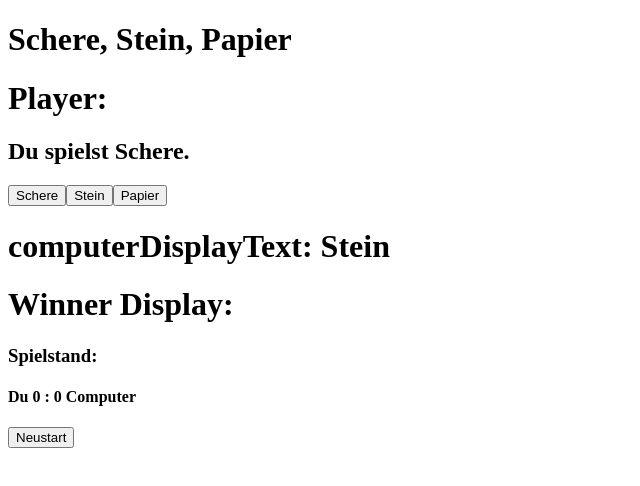
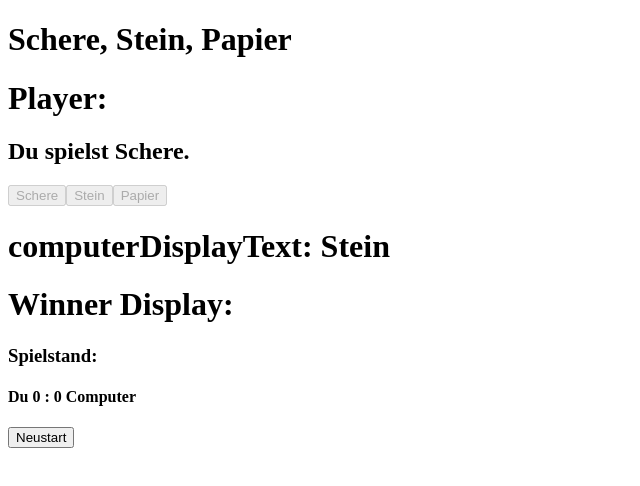
Before and after one commit to dthuesen/rock-paper-scissors, an Angular app: page / in a window 1280 px wide. Both pictures are taken after a click on the button "Schere". Shown: the top 486 px of the page, without its empty margins (0-640 px from the left). Built offline with nearby package versions, Linux system fonts and the light colour scheme.

Commit message:
Implement buttons disabled and hide restart button before first cklick of player

```diff
--- a/src/app/computer/computer.component.ts
+++ b/src/app/computer/computer.component.ts
@@ -1,18 +1,15 @@
-import { Component, OnInit, Input } from '@angular/core';
+import { Component, Input, EventEmitter, Output } from '@angular/core';
 
 @Component({
   selector: 'app-computer',
   templateUrl: './computer.component.html',
   styleUrls: ['./computer.component.css']
 })
-export class ComputerComponent implements OnInit {
+export class ComputerComponent {
 
   // (T)
   @Input('computerDisplayText') computerDisplayText: string;
 
   constructor() { }
 
-  ngOnInit() {
-  }
-
 }
--- a/src/app/game/game.component.html
+++ b/src/app/game/game.component.html
@@ -1,8 +1,10 @@
 <h1>{{title}}</h1>
 
-<app-player [playerDisplayText]="playerText" (choiceSet)="setPlayersChoice($event)"></app-player>
+<app-player [playerDisplayText]="playerText" (choiceSet)="setPlayersChoice($event)" [buttonsDisabled]="buttonsDisabled" ></app-player>
 <app-computer [computerDisplayText]="computerText"></app-computer>
 <app-winner-display [winnerDisplayText]="winnerDisplayText"></app-winner-display>
 <app-score [playersScore]="playersScore" [computersScore]="computersScore" ></app-score>
 
-<button id="new-game" (click)="newGame()">Neustart</button>
+<div *ngIf="restartIsActive">
+  <button id="new-game" (click)="newGame()" >Neustart</button>
+</div>
--- a/src/app/game/game.component.ts
+++ b/src/app/game/game.component.ts
@@ -1,4 +1,4 @@
-import { Component, Output, EventEmitter } from '@angular/core';
+import { Component, Input, Output, EventEmitter } from '@angular/core';
 import { PlayerComponent } from '../player/player.component';
 
 @Component({
@@ -17,6 +17,12 @@ export class GameComponent {
 
   playerText       = '';
   computerText     = '';
+
+  restartIsActive  = false;
+  buttonsDisabled  = false;
+
+  // @Input() buttonsDisabled = false;
+  // @Output() buttonsDisabled = new EventEmitter();
 
   constructor() {
     this.startGame();
@@ -37,6 +43,7 @@ export class GameComponent {
   // Although this step is not necessary it makes the button
   // events more readable.
   setPlayersChoice(choice) {
+    this.buttonsDisabled = true;
     this.winnerDisplayText = '';
     console.log('In GameComponent players choice: ', choice);
     this.computerText = 'Abzählen...';
@@ -57,6 +64,11 @@ export class GameComponent {
         this.countdown();
         break;
     }
+    this.restartIsActive = true;
+  }
+
+  setButtonsEnabled() {
+    this.buttonsDisabled  = true;
   }
 
   // (T) The computers choice (number) will be stored for
@@ -67,6 +79,8 @@ export class GameComponent {
     this.computersChoice = number;
     this.setComputersChoiceText(number);
     this.calculateWinner(this.playersChoice, this.computersChoice);
+    this.buttonsDisabled = false;
+    console.log('Game: ', this.buttonsDisabled);
   }
 
   // (T) translates the computers choice (number) into text
@@ -155,11 +169,13 @@ export class GameComponent {
   newGame() {
     this.playersScore      = 0;
     this.computersScore    = 0;
-    this.winnerDisplayText = '';
+    this.winnerDisplayText = 'Neues Spiel, neues Glück!';
     this.playersChoice     = null;
     this.computersChoice   = null;
-    this.playerText       = '';
-    this.computerText     = '';
+    this.playerText        = '';
+    this.computerText      = '';
+    this.restartIsActive   = false;
+    this.buttonsDisabled  = false;
     this.startGame();
   }
 
--- a/src/app/player/player.component.html
+++ b/src/app/player/player.component.html
@@ -1,7 +1,7 @@
 <h1>Player: </h1>
 <h2>{{playerDisplayText}}</h2>
 <div id="buttons">
-  <button id="btn-scissors" (click)="setPlayersChoice('scissors')">Schere</button>
-  <button id="btn-rock" (click)="setPlayersChoice('rock')">Stein</button>
-  <button id="btn-paper" (click)="setPlayersChoice('paper')">Papier</button>
+  <button id="btn-scissors" (click)="setPlayersChoice('scissors')" [disabled]="buttonsDisabled">Schere</button>
+  <button id="btn-rock" (click)="setPlayersChoice('rock')" [disabled]="buttonsDisabled">Stein</button>
+  <button id="btn-paper" (click)="setPlayersChoice('paper')" [disabled]="buttonsDisabled">Papier</button>
 </div>
--- a/src/app/player/player.component.ts
+++ b/src/app/player/player.component.ts
@@ -8,10 +8,13 @@ import { Component, Output, Input, EventEmitter } from '@angular/core';
 export class PlayerComponent {
 
   // (T)
-  @Output() choiceSet = new EventEmitter();
+  @Output() choiceSet         = new EventEmitter();
   @Input('playerDisplayText') playerDisplayText: string;
 
-  title: String = '';
+  // (X)
+  @Input('buttonsDisabled') buttonsDisabled: boolean;
+
+  title: String  = '';
 
   constructor() {}
 
```
Also changed, not shown: 1 other file (tests, documents, lock files or other folders).
